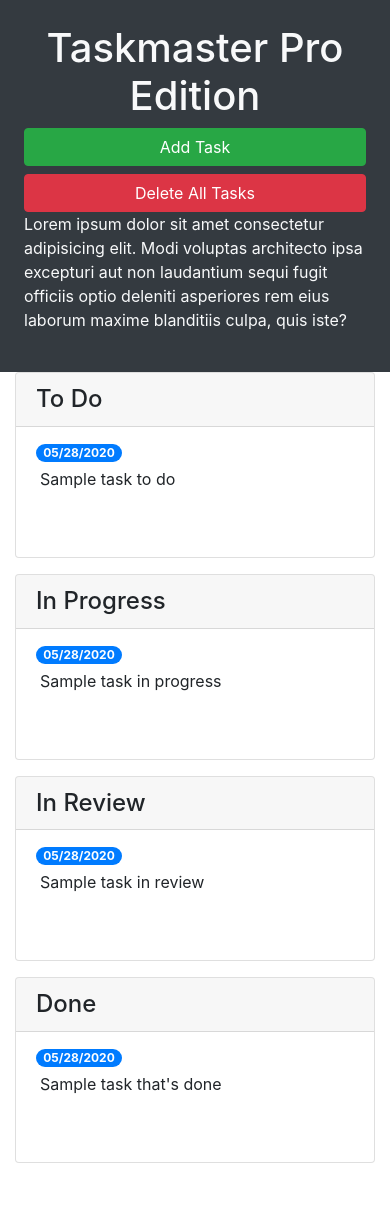
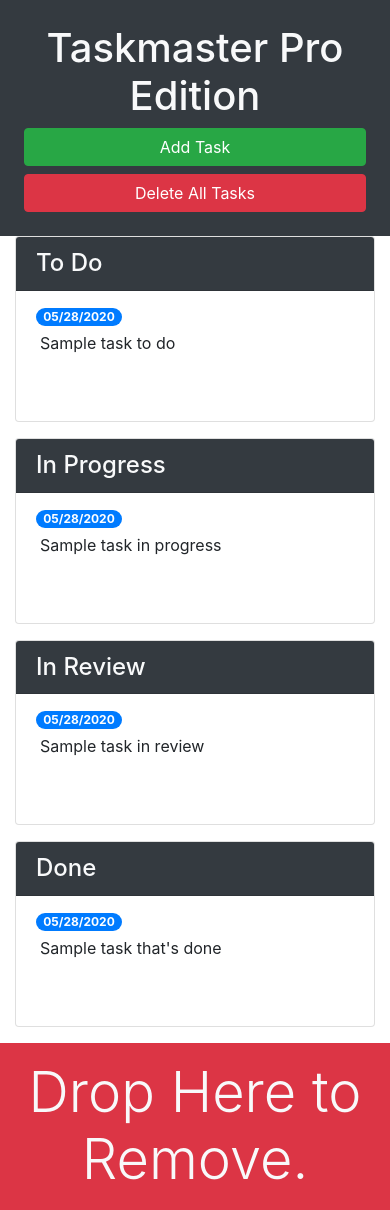
Before and after one commit to hlee92/taskmaster-pro, a plain HTML site: page index.html in a window 390 px wide. Before the commit the page ends 1179 px from the top, so only its background shows below. Drawn offline with nearby package versions, Linux system fonts and the light colour scheme.

Commit message:
added Drop Here to Remove, changed color of h4 to dark gray

```diff
--- a/index.html
+++ b/index.html
@@ -13,20 +13,25 @@
 <body>
 
   <div class="row min-vh-100 no-gutters">
-    <header class="col-12 col-lg-3 bg-dark text-light d-flex flex-column p-4 p-lg-3">
-      <h1 class="text-center">Taskmaster Pro Edition</h1>
+    <header class="col-12 col-lg-3 bg-dark text-light sticky-top d-flex flex-column p-4 p-lg-3">
+      <h1 class="text-center">
+        Taskmaster Pro Edition
+      </h1>
       <button id="create-task" class="btn btn-block btn-success" data-toggle="modal" data-target="#task-form-modal">Add
         Task</button>
       <button id="remove-tasks" class="btn btn-block btn-danger">Delete All Tasks</button>
-      <p class="mt-auto">Lorem ipsum dolor sit amet consectetur adipisicing elit. Modi voluptas architecto ipsa
+      <p class="mt-auto d-none d-lg-block">Lorem ipsum dolor sit amet consectetur adipisicing elit. Modi voluptas
+        architecto ipsa
         excepturi aut non
         laudantium sequi fugit officiis optio deleniti asperiores rem eius laborum maxime blanditiis culpa, quis iste?
       </p>
     </header>
+
+
     <main class="col-12 col-lg-9">
       <div class="col-12 col-md-6 col-xl-3 mb-3">
         <div class="card">
-          <h4 class="card-header">
+          <h4 class="card-header bg-dark text-light">
             To Do
           </h4>
           <ul id="list-toDo" class="list-group list-group-flush">
@@ -41,7 +46,7 @@
       <!-- in progress start -->
       <div class="col-12 col-md-6 col-xl-3 mb-3">
         <div class="card">
-            <h4 class="card-header">
+          <h4 class="card-header bg-dark text-light">
             In Progress
           </h4>
           <ul id="list-toDo" class="list-group list-group-flush">
@@ -56,7 +61,7 @@
       <!-- in review start -->
       <div class="col-12 col-md-6 col-xl-3 mb-3">
         <div class="card">
-            <h4 class="card-header">
+          <h4 class="card-header bg-dark text-light">
             In Review
           </h4>
           <ul id="list-toDo" class="list-group list-group-flush">
@@ -71,7 +76,7 @@
       <!-- done start -->
       <div class="col-12 col-md-6 col-xl-3 mb-3">
         <div class="card">
-            <h4 class="card-header">
+          <h4 class="card-header bg-dark text-light">
             Done
           </h4>
           <ul id="list-toDo" class="list-group list-group-flush">
@@ -83,6 +88,12 @@
         </div>
       </div>
       <!-- done end -->
+  </div>
+
+  <div id="trash">
+    <div class="w-100 bg-danger p-3 text-center text-light display-4">
+      Drop Here to Remove.
+    </div>
   </div>
 
   <!-- Modal -->
@@ -113,6 +124,7 @@
               <input type="text" class="form-control" id="modalDueDate" placeholder="mm/dd/yyyy" autocomplete="off" />
             </div>
         </div>
+      </main>
       </div>
     </div>
 
```
Lines whose indentation alone changed are shown as unchanged.
